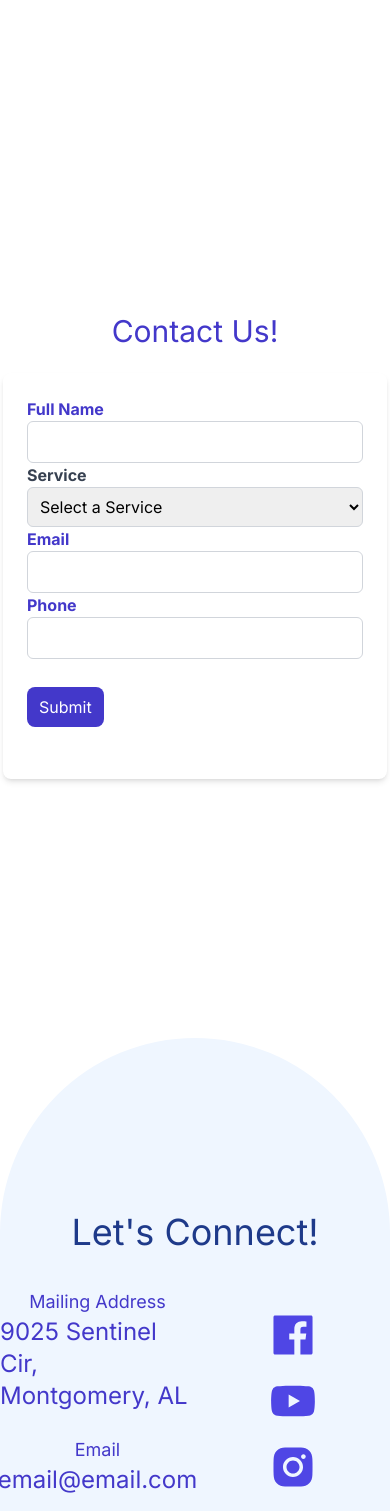
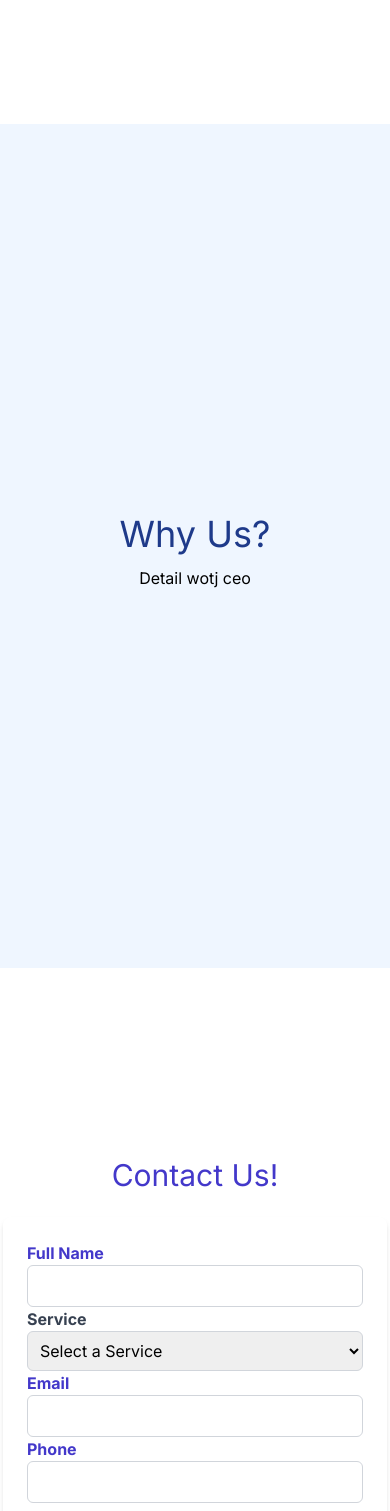
Before and after one commit to SushantChhetry/skywalkair-drones, a Next.js app in the folder skywalkair-website/: page / in a window 390 px wide. Shown: the part 5000-6511 px from the top of the page. Built offline with nearby package versions, Linux system fonts and the light colour scheme.

Commit message:
Basic structure for Details

```diff
--- a/skywalkair-website/app/details/page.tsx
+++ b/skywalkair-website/app/details/page.tsx
@@ -1,9 +1,14 @@
-import React from 'react'
+import React from "react";
 
 const Detail = () => {
   return (
-    <div>Detail wotj ceo</div>
-  )
-}
+    <div className=" h-screen bg-blue-50 flex flex-col justify-center items-center">
+      <h1 className=" text-4xl text-blue-900 my-3">Why Us?</h1>
+      Detail wotj ceo
+      <div></div>
+      <div></div>
+    </div>
+  );
+};
 
-export default Detail
+export default Detail;
--- a/skywalkair-website/app/page.tsx
+++ b/skywalkair-website/app/page.tsx
@@ -11,6 +11,7 @@ import Client from "./client/page";
 import Service from "./services/page";
 import Contact from "./contact/page";
 import Social from "./social/pages";
+import Detail from "./details/page";
 
 export default function Home() {
   return (
@@ -48,6 +49,9 @@ export default function Home() {
         <section id="ceo">
           <CEO />
         </section>
+        <section id="detail">
+          <Detail />
+        </section>
         <section id="contact">
           <Contact />
         </section>
--- a/skywalkair-website/app/social/pages.tsx
+++ b/skywalkair-website/app/social/pages.tsx
@@ -19,13 +19,13 @@ const Social = () => {
   };
   return (
     <div className="bg-white flex flex-col justify-center items-center  h-screen max-h-screen ">
-      <div className=" bg-blue-50 flex flex-col justify-center items-center w-screen h-5/6 rounded-full max-w-5xl">
+      <div className=" bg-blue-50 flex flex-col justify-center items-center w-screen md:h-5/6 md:rounded-full max-w-5xl h-screen">
         <h1 className=" text-4xl text-blue-900 my-3">Let&apos;s Connect!</h1>
         <br />
         <div className=" grid grid-rows-1 grid-cols-2">
           <div className="flex flex-col justify-center items-center">
             <p className=" text-indigo-700 text-lg">Mailing Address</p>
-            <h3 className=" text-indigo-700 text-2xl">
+            <h3 className=" text-indigo-700 text-2xl text-center">
               9025 Sentinel Cir, Montgomery, AL
             </h3>
 
```
